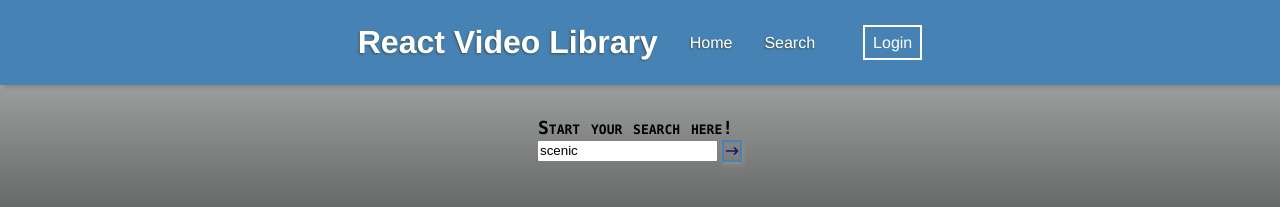
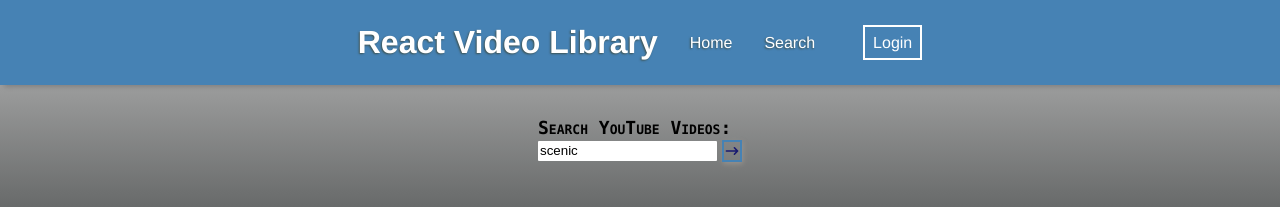
Before and after one commit to voolyvex/reactvideolibrary-frontend, a React (Create React App) app: page /search in a window 1280 px wide. Shown: the top 207 px of the page. Built offline with nearby package versions, Linux system fonts and the light colour scheme.

Commit message:
feat: Updated SearchBar label message

```diff
--- a/src/pages/SearchPage/SearchPage.jsx
+++ b/src/pages/SearchPage/SearchPage.jsx
@@ -27,7 +27,7 @@ const SearchPage = (props) => {
     return (
         <div className="search-page">
             <div className="search-top-part">
-                <h1 className="search-title">Start your search here!</h1>
+                <h1 className="search-title">Search YouTube Videos:</h1>
                 <div className="search-form-container">
                     <form onSubmit={(e) => handleSubmit(e)}>
                         <input className="search-form"
```
